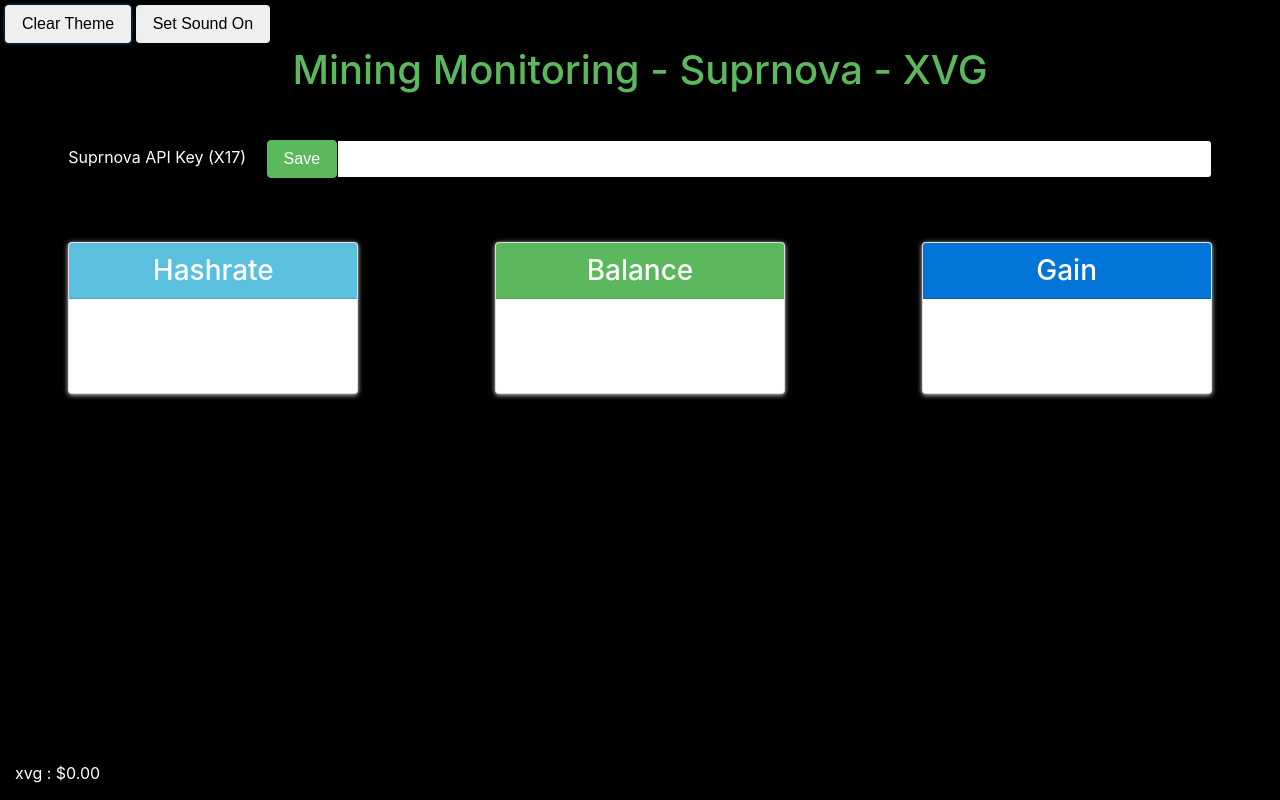
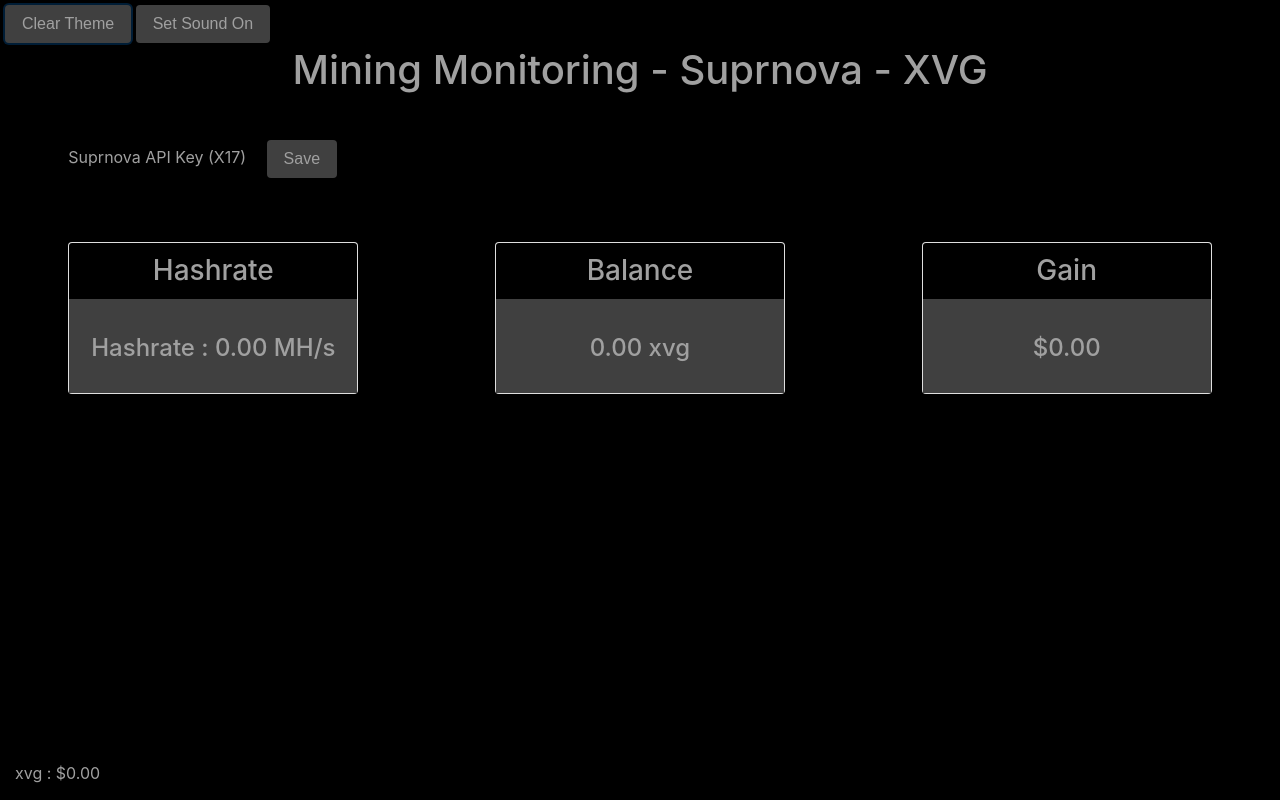
Before and after one commit to flowp98/pool-monitor, a plain HTML site: page index.html in a window 1280 px wide. Both pictures are taken after a click on the button "Dark Theme". Drawn offline with nearby package versions, Linux system fonts and the light colour scheme; no server answers.

Commit message:
Adjusting the dark mode and fixing bug on sound

```diff
--- a/css/style.css
+++ b/css/style.css
@@ -1,6 +1,15 @@
 .dark-theme {
   background-color: black;
-  color: white;
+  color: #A0A0A0;
+}
+
+.dark-theme-contrast {
+  background-color: #404040;
+  color: #A0A0A0;
+}
+
+.dark-theme-title {
+  color: #A0A0A0;
 }
 
 .clear-theme {
@@ -21,8 +30,12 @@
   left: 15px;
 }
 
-.card {
-  box-shadow: 0px 1px 5px lightgrey;
+.clear-theme-card {
+  box-shadow: 0px 1px 5px red;
+}
+
+.dark-theme-card {
+  box-shadow: 0px 1px 5px red;
 }
 
 #panel-settings {
--- a/index.html
+++ b/index.html
@@ -16,47 +16,47 @@
       xvg : {{priceDollar | currency:"$"}}
     </div>
 
-    <h1 class="h1 mt-5 text-center text-success">Mining Monitoring - Suprnova - XVG</h1>
+    <h1 class="h1 mt-5 text-center" ng-class="theme == 'clear-theme' ? 'text-success' : 'dark-theme-title' ">Mining Monitoring - Suprnova - XVG</h1>
 
     <form class="mb-5 col-lg-11 col-md-11 col-sm-12 col-xs-12 mx-auto mt-5" novalidate>
       <div class="input-group mb-2">
         <div class="input-group-prepend">
-          <div class="input-group-text">Suprnova API Key (X17) <button class="btn btn-success ml-3" ng-click="saveApiKeySuprnova(apiKey)">Save</button> </div>
+          <div class="input-group-text" ng-class="theme == 'clear-theme' ? '' : 'dark-theme' ">Suprnova API Key (X17) <button class="btn ml-3" ng-class="theme == 'clear-theme' ? 'btn-success' : 'dark-theme-contrast' " ng-click="saveApiKeySuprnova(apiKey)">Save</button> </div>
         </div>
-        <input type="text" class="form-control p-2" name="apiKey" ng-model="apiKey" ng-change="getInfosSuprnova(apiKey)">
+        <input type="text" class="form-control p-2" ng-class="theme == 'clear-theme' ? '' : 'dark-theme' " name="apiKey" ng-model="apiKey" ng-change="getInfosSuprnova(apiKey)">
       </div>
     </form>
 
     <div class="row mx-auto">
       <div class="mx-auto col-lg-3 col-md-3 col-sm-11 col-xs-11 mt-3">
         <div class="card text-center">
-          <h3 class="card-header bg-info">Hashrate</h3>
-          <div class="card-block" ng-class="errorClass">
-            <h4 class="card-title pt-3 text-dark">Hashrate : {{hashrate | number : 2}} MH/s</h4>
+          <h3 class="card-header" ng-class="theme == 'clear-theme' ? 'bg-info' : 'dark-theme' ">Hashrate</h3>
+          <div class="card-block" ng-class="theme == 'clear-theme' ? 'errorClass' : 'dark-theme-contrast' ">
+            <h4 class="card-title pt-3">Hashrate : {{hashrate | number : 2}} MH/s</h4>
           </div>
         </div>
       </div>
       <div class="mx-auto col-lg-3 col-md-3 col-sm-11 col-xs-11 mt-3">
         <div class="card text-center">
-          <h3 class="card-header bg-success">Balance</h3>
-          <div class="card-block" ng-class="errorClass">
-            <h4 class="card-title pt-3 text-dark">{{balance | number : 2}} xvg</h4>
+          <h3 class="card-header" ng-class="theme == 'clear-theme' ? 'bg-success' : 'dark-theme' ">Balance</h3>
+          <div class="card-block" ng-class="theme == 'clear-theme' ? 'errorClass' : 'dark-theme-contrast' ">
+            <h4 class="card-title pt-3">{{balance | number : 2}} xvg</h4>
           </div>
         </div>
       </div>
       <div class="mx-auto col-lg-3 col-md-3 col-sm-11 col-xs-11 mt-3 mb-3">
         <div class="card text-center">
-          <h3 class="card-header bg-primary">Gain</h3>
-          <div class="card-block" ng-class="errorClass">
-            <h4 class="card-title pt-3 text-dark">{{balance*priceDollar | currency:"$"}}</h4>
+          <h3 class="card-header" ng-class="theme == 'clear-theme' ? 'bg-primary' : 'dark-theme' ">Gain</h3>
+          <div class="card-block" ng-class="theme == 'clear-theme' ? 'errorClass' : 'dark-theme-contrast' ">
+            <h4 class="card-title pt-3">{{balance*priceDollar | currency:"$"}}</h4>
           </div>
         </div>
       </div>
     </div>
 
     <div id="panel-settings">
-      <button type="button" ng-click="switchTheme()" class="btn"> <span ng-show="theme == 'clear-theme'">Dark Theme</span> <span ng-show="theme == 'dark-theme'">Clear Theme</span> </button>
-      <button type="button" ng-click="switchSound()" class="btn"> <span ng-show="sound == 'on'">Set Sound Off</span> <span ng-show="sound == 'off'">Set Sound On</span> </button>
+      <button type="button" ng-class="theme == 'clear-theme' ? '' : 'dark-theme-contrast' " ng-click="switchTheme()" class="btn"> <span ng-show="theme == 'clear-theme'">Dark Theme</span> <span ng-show="theme == 'dark-theme'">Clear Theme</span> </button>
+      <button type="button" ng-class="theme == 'clear-theme' ? '' : 'dark-theme-contrast' " ng-click="switchSound()" class="btn"> <span ng-show="sound == 'on'">Set Sound Off</span> <span ng-show="sound == 'off'">Set Sound On</span> </button>
     </div>
   </body>
 </html>
--- a/js/app.js
+++ b/js/app.js
@@ -40,7 +40,7 @@
                 $scope.errorClass = '';
               }
               else {
-                if ($scope.errorNumber < 5) {
+                if ($scope.errorNumber < 15) {
                   $scope.errorClass = 'bg-warning';
                 }
                 else {
@@ -100,6 +100,6 @@
 
       $scope.xvgToDollars(0);
       $scope.getApiKeySuprnova();
-      $interval( function(){ $scope.xvgToDollars($scope.xvg); $scope.getInfosSuprnova($scope.apiKey); }, 2000);
+      $interval( function(){ $scope.xvgToDollars($scope.xvg); $scope.getInfosSuprnova($scope.apiKey); }, 20000);
     }
 ]);
```
